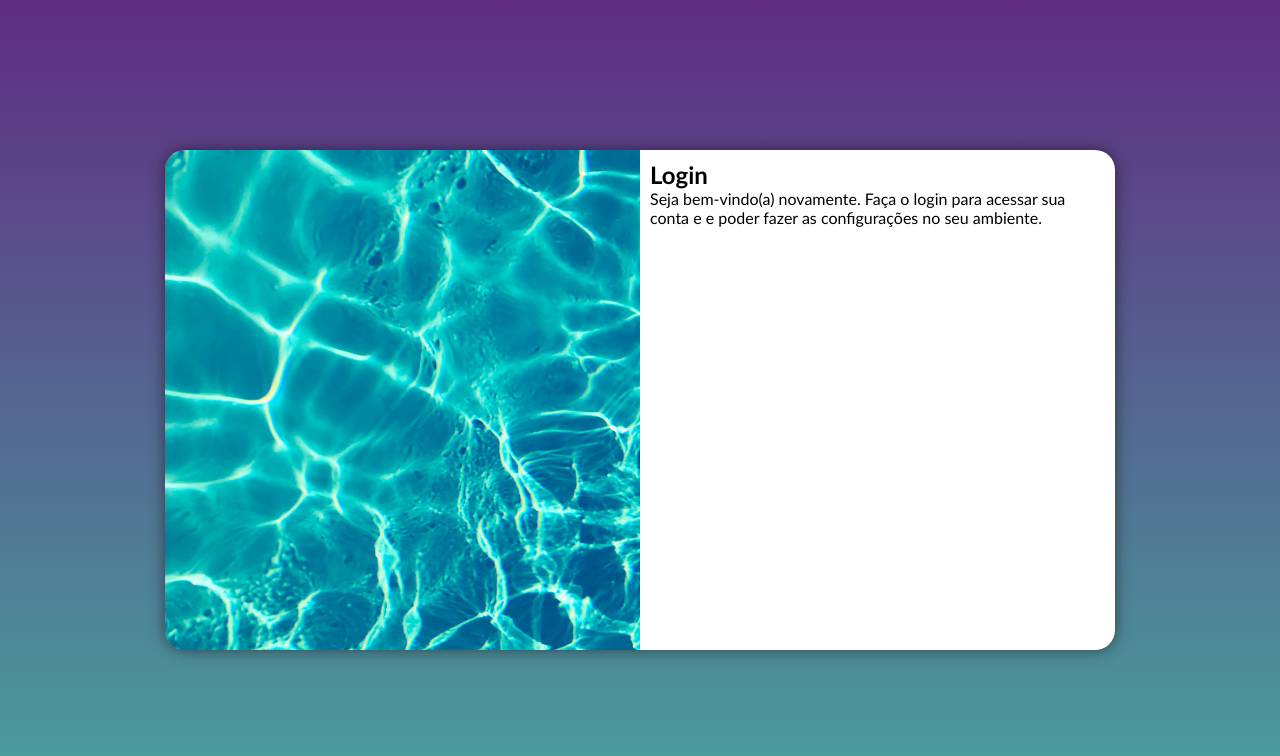
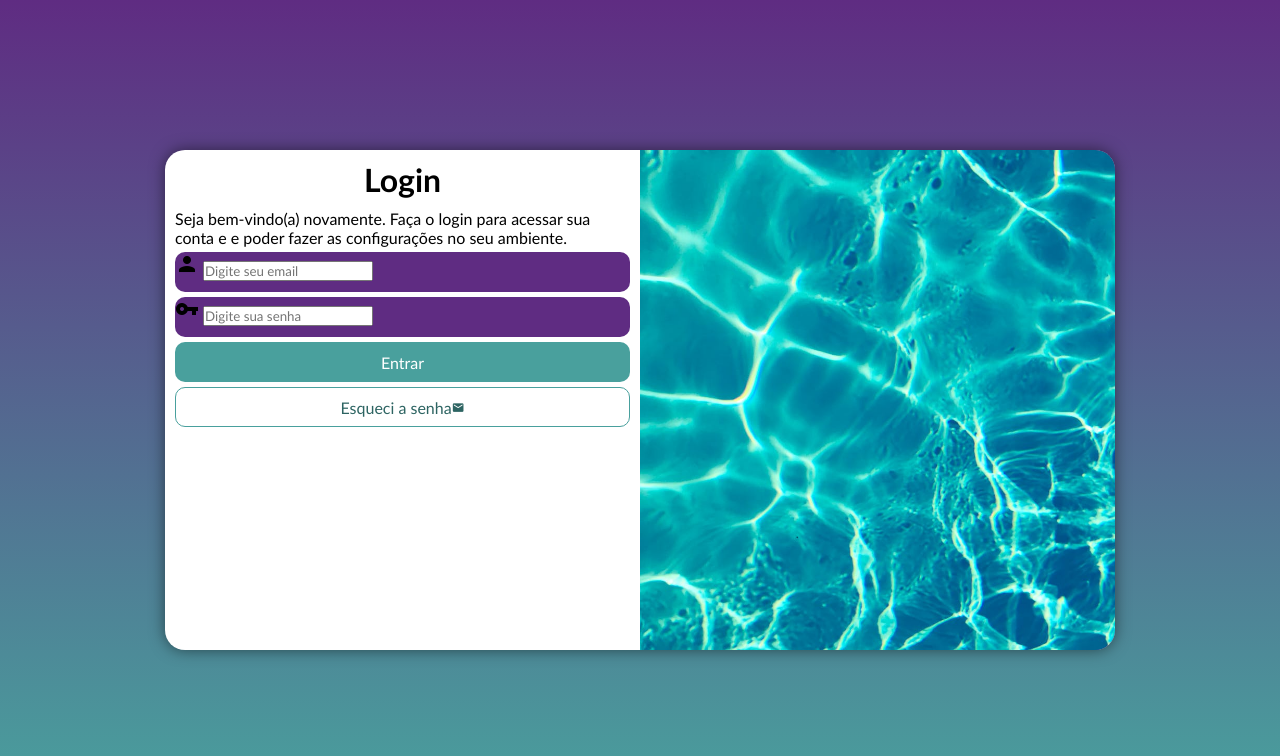
Before and after one commit to nathcodeboss/projeto-login, a plain HTML site: page index.html in a window 1280 px wide. Drawn offline with Linux system fonts and the light colour scheme.

Commit message:
Atualização

```diff
--- a/estilos/media-queries.css
+++ b/estilos/media-queries.css
@@ -25,18 +25,24 @@
 	body {
 		background-image:linear-gradient(to top, #49a09d, #5f2c82);
 	}
+
 	section#login {
 		width:950px;
 
 	}
 	section#login > div#imagem{
-		float:left;
+		float:right;
 		width:50%;
 		height:100%;
 	}
 	section#login > div#formulario {
-		float:right;
+		float:left;
 		width:50%;
 	}
-
+	div#formulario > h1 {
+	font-size:2em;
 }
+	div#formulario > p {
+	font-size:1em;
+}
+}
--- a/estilos/style.css
+++ b/estilos/style.css
@@ -48,3 +48,55 @@ section#login > div#formulario {
 	display:block;
 	padding:10px;
 }
+div#formulario > h1 {
+	text-align:center;
+	margin-bottom:10px;
+}
+div#formulario > p {
+	font-size:0.8em;
+}
+form > div.campo {
+	background-color:#5f2c82;
+	display:block;
+	width:100%;
+	height:40px;
+	border-radius:10px;
+	margin:5px 0px;
+}
+div.campo > label {
+	display:none;
+}
+form > input[type=submit] {
+	display:block;
+	font-size:1em;
+	width:100%;
+	height:40px;
+	background-color:#49a09d;
+	color:white;
+	border:none;
+	border-radius:10px;
+	cursor:pointer;
+}
+form > input[type=submit]:hover {
+	background-color:#2d6462;
+}
+form > a.botao {
+	display:block;
+	text-align:center;
+	font-size:1em;
+	width:100%;
+	height:40px;
+	padding-top:10px;
+	margin-top:5px;
+	background-color:white;
+	color:#2d6462;
+	border: 1px solid #49a09d;
+	border-radius:10px;
+	text-decoration:none;
+}
+form > a.botao:hover {
+	background-color:#6cd3cf;
+}
+form > a.botao > i {
+	font-size:0.8em;
+}
--- a/index.html
+++ b/index.html
@@ -3,6 +3,7 @@
 <head>
 <meta http-equiv="Content-Type" content="text/html; charset=utf-8" />
 <title>Login</title>
+<link rel="stylesheet" href="https://fonts.googleapis.com/icon?family=Material+Icons">
 <link rel="stylesheet" href="estilos/style.css">
 <link rel="stylesheet" href="estilos/media-queries.css">
 </head>
@@ -10,15 +11,26 @@
 <body>
 <main>
 <section id="login">
-<div id="imagem">
-</div>
+<div id="imagem"></div>
 <div id="formulario">
 <h1>Login</h1>
 <p>Seja bem-vindo(a) novamente. Faça o login para acessar sua conta e e poder fazer as configurações no seu ambiente.</p>
-<form action="login.php" method="post">
-
+<form action="login.php" method="post" autocomplete="on">
+<div class="campo">
+<i class="material-icons">person</i>
+<input type="email" name="login" id="ilogin" maxlength="30" placeholder="Digite seu email" autocomplete="email" required="required">
+<label for="ilogin">Login: </label>
+</div>
+<div class="campo">
+<i class="material-icons">vpn_key</i>
+<input type="password" name="senha" id="isenha" placeholder="Digite sua senha" autocomplete="current-password" required="required" minlength="8" maxlength="20">
+<label for="isenha">Senha: </label>
+</div>
+<input type="submit" value="Entrar">
+<a href="esqueci.html" class="botao">Esqueci a senha<i class="material-icons">mail</i></a>
 </form>
 </div>
+
 </section>
 </main>
 </body>
```
